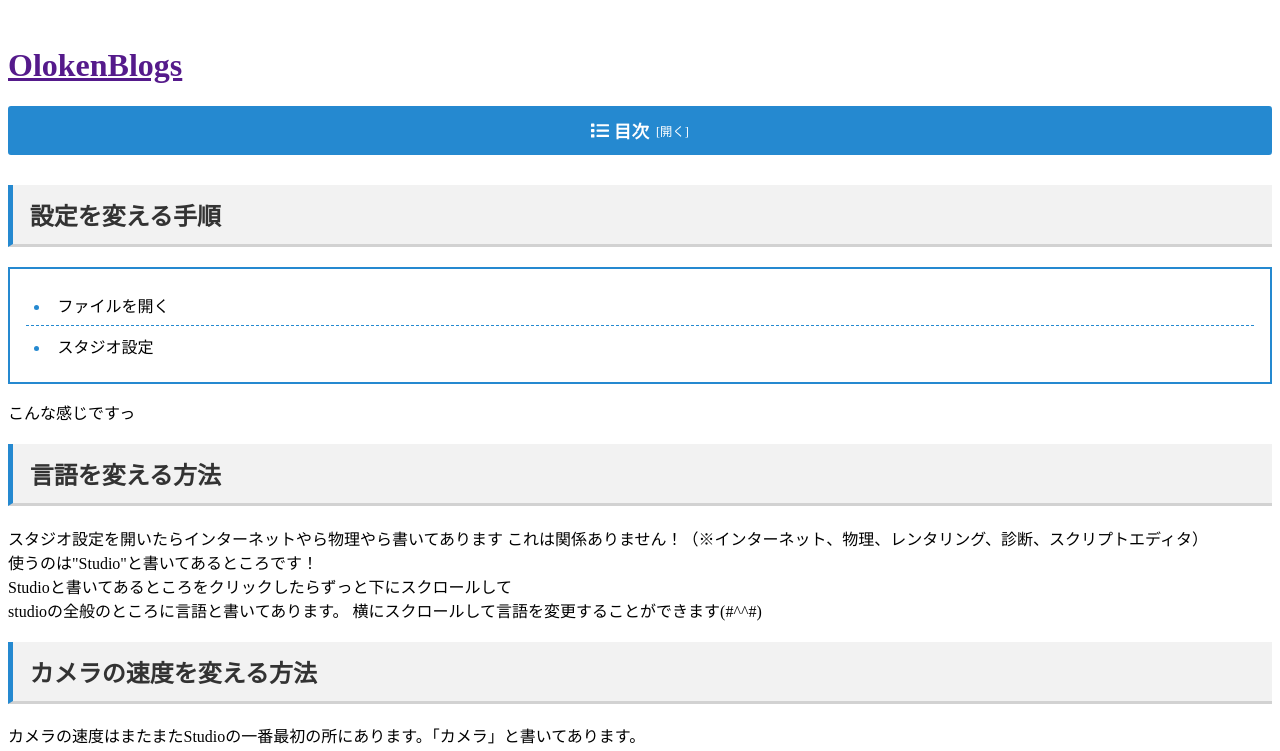
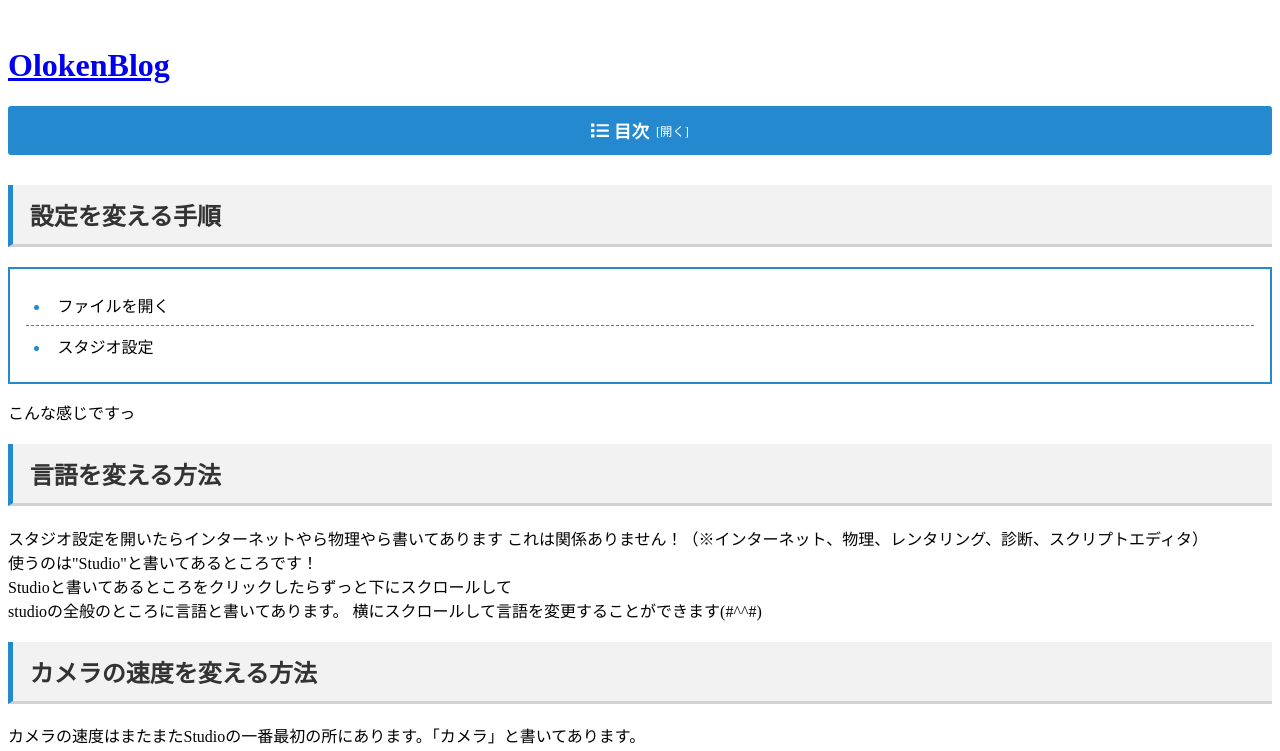
Before and after one commit to yuusukehe/OlokenBlog.2, a plain HTML site: page 2.html in a window 1280 px wide. Shown: the top 751 px of the page. Drawn offline with Linux system fonts and the light colour scheme.

Commit message:
Update 2.html

```diff
--- a/2.html
+++ b/2.html
@@ -7,7 +7,7 @@
     <link rel="stylesheet" href="2.css"
 </head>
 <img>
-    <h1><a href="">OlokenBlogs</a></h1>
+    <h1><a href="https://yuusukehe.github.io/OlockenBlogs/">OlokenBlog</a></h1>
     <div class="toc-002">
         <div>
             目次
```
